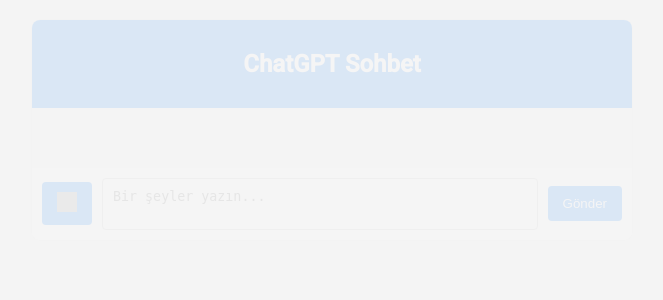
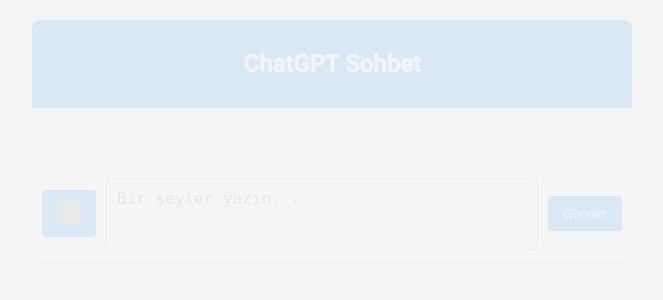
Before and after one commit to istebutolga/forum, a PHP site: page / in a window 1280 px wide. Shown: the top 300 px of the page, without its empty margins (308-971 px from the left). Run offline with PHP 8.4, Linux system fonts and the light colour scheme; grey boxes are pictures that could not be loaded.

Commit message:
Add files via upload
Signed-off-by: istebutolga <161754799+istebutolga@users.noreply.github.com>

```diff
--- a/index.html
+++ b/index.html
@@ -19,7 +19,7 @@
         <div id="chat-input">
             <input type="file" id="image-upload" accept="image/*" style="display: none;">
             <button id="upload-button" title="Görüntü Yükle">
-                <img src="upload-icon.png" alt="Görüntü Yükle" style="width: 20px; height: 20px;">
+                <img src="upload-icon.png" alt="Görüntü Yükle" style="width: 24px; height: 24px;">
             </button>
             <textarea id="user-input" placeholder="Bir şeyler yazın..."></textarea>
             <button id="send-button">Gönder</button>
--- a/style.css
+++ b/style.css
@@ -51,6 +51,18 @@ body {
     align-items: center;
 }
 
+#chat-input input[type="file"] {
+    display: none; /* Gizli tut */
+}
+
+#upload-button {
+    background: none;
+    border: none;
+    cursor: pointer;
+    padding: 0;
+    margin-right: 10px;
+}
+
 #chat-input textarea {
     flex: 1;
     padding: 10px;
@@ -58,6 +70,8 @@ body {
     border-radius: 4px;
     resize: none;
     margin-right: 10px;
+    min-height: 50px; /* Minimum yükseklik ayarlandı */
+    font-size: 16px; /* Yazı boyutu büyütüldü */
 }
 
 #chat-input button {
@@ -73,11 +87,3 @@ body {
 #chat-input button:hover {
     background-color: #0056b3;
 }
-
-#upload-button {
-    background: none;
-    border: none;
-    cursor: pointer;
-    padding: 0;
-    margin-right: 10px;
-}
```
